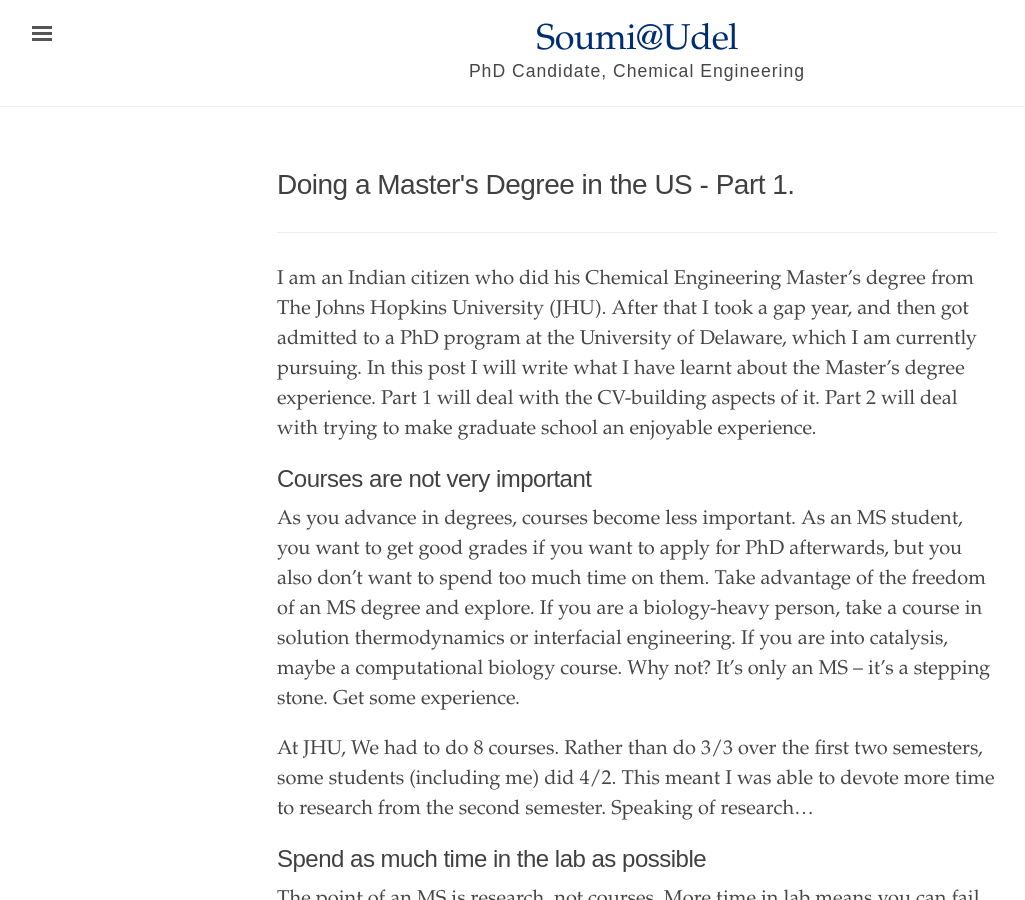
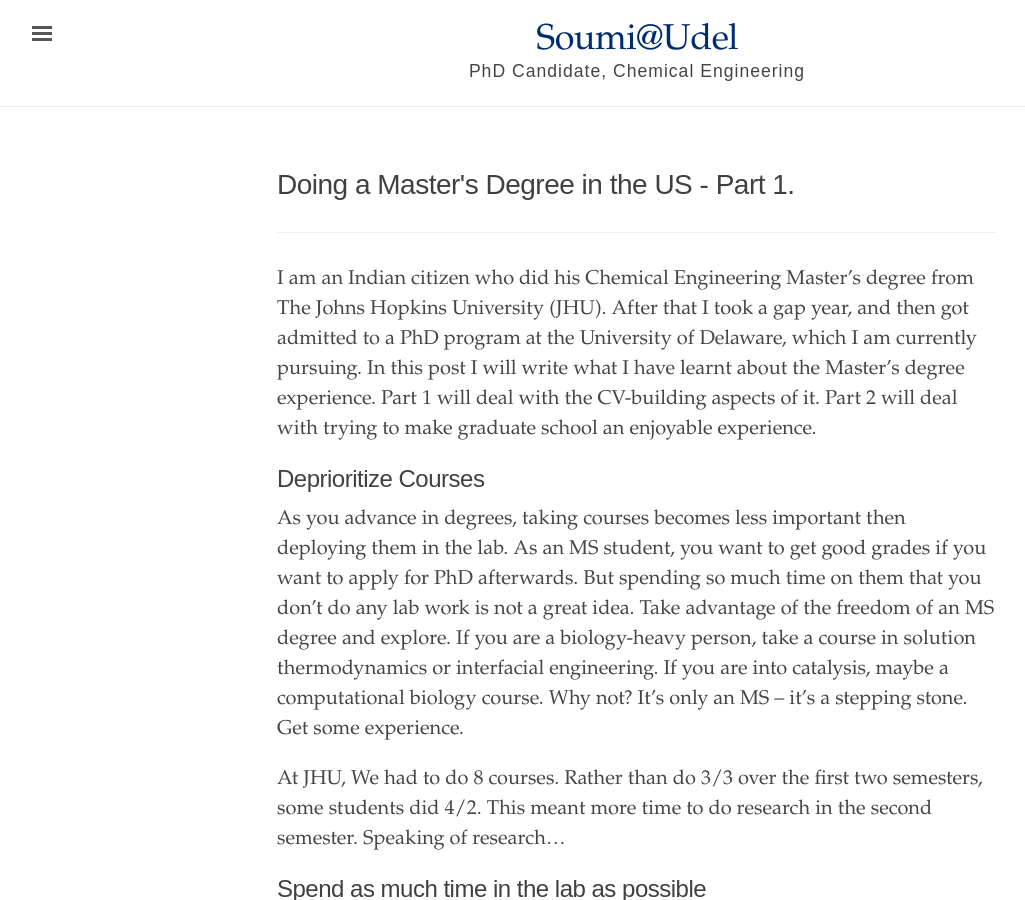
Before and after one commit to soumi-udel/soumi-udel.github.io, a Jekyll site: the page built from _texts/ms-in-us.md, in a window 1280 px wide and 900 px high. Shown: the whole window, without its empty margins (3-1028 px from the left). Built offline with Jekyll 4.4.1, drawn with Linux system fonts in a browser that asks for light colours.

Commit message:
minor edits

```diff
--- a/_texts/ms-in-us.md
+++ b/_texts/ms-in-us.md
@@ -8,11 +8,11 @@ title: Doing a Master's Degree in the US - Part 1.
 
 I am an Indian citizen who did his Chemical Engineering Master’s degree from The Johns Hopkins University (JHU). After that I took a gap year, and then got admitted to a PhD program at the University of Delaware, which I am currently pursuing. In this post I will write what I have learnt about the Master’s degree experience. Part 1 will deal with the CV-building aspects of it. Part 2 will deal with trying to make graduate school an enjoyable experience.
 
-## Courses are not very important
+## Deprioritize Courses
 
-As you advance in degrees, courses become less important. As an MS student, you want to get good grades if you want to apply for PhD afterwards, but you also don't want to spend too much time on them. Take advantage of the freedom of an MS degree and explore. If you are a biology-heavy person, take a course in solution thermodynamics or interfacial engineering. If you are into catalysis, maybe a computational biology course. Why not? It’s only an MS – it’s a stepping stone. Get some experience.
+As you advance in degrees, taking courses becomes less important then deploying them in the lab. As an MS student, you want to get good grades if you want to apply for PhD afterwards. But spending so much time on them that you don't do any lab work is not a great idea. Take advantage of the freedom of an MS degree and explore. If you are a biology-heavy person, take a course in solution thermodynamics or interfacial engineering. If you are into catalysis, maybe a computational biology course. Why not? It’s only an MS – it’s a stepping stone. Get some experience.
 
-At JHU, We had to do 8 courses. Rather than do 3/3 over the first two semesters, some students (including me) did 4/2. This meant I was able to devote more time to research from the second semester. Speaking of research...
+At JHU, We had to do 8 courses. Rather than do 3/3 over the first two semesters, some students did 4/2. This meant more time to do research in the second semester. Speaking of research...
 
 ## Spend as much time in the lab as possible
 
```
Also changed, not shown: _texts/gap-year-myths.md (+2 -2 lines).
